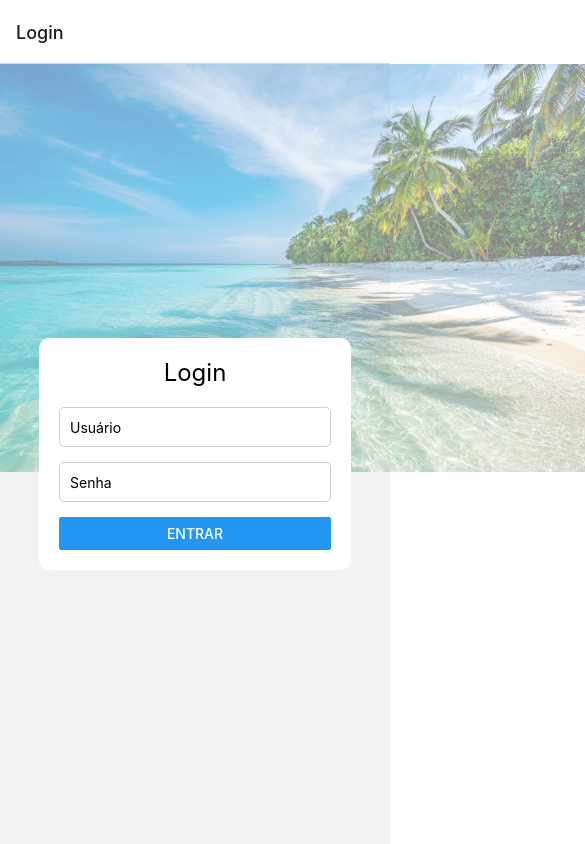
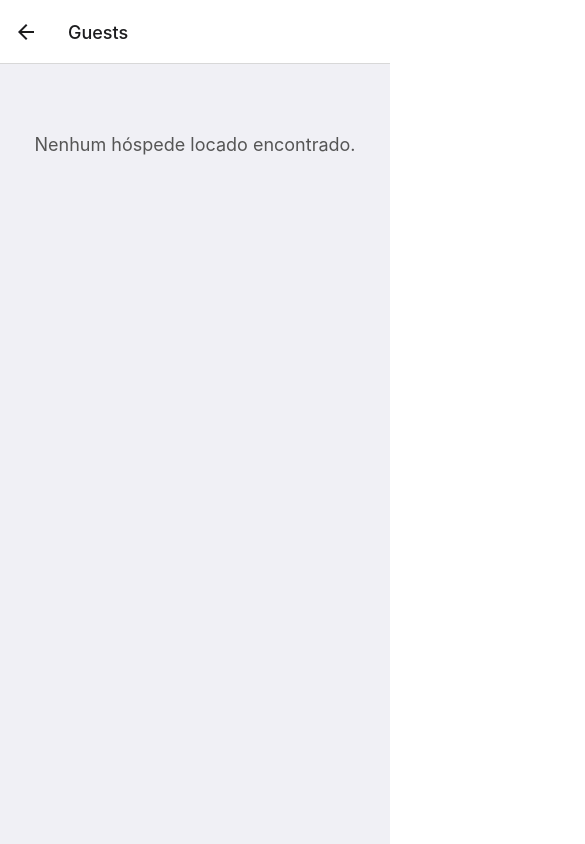
Before and after one commit to AlexandreLiberatto/app-posada, a React Native app: screen /Guests in a window 390 px wide. Before the commit this address had no page. Shown: the top 844 px of the page, 585 px wide, since content can reach past the window. Built offline with nearby package versions, Linux system fonts and the light colour scheme.

Commit message:
Criando página para exibir hospedes locados

```diff
--- a/src/navigation/AppNavigator.js
+++ b/src/navigation/AppNavigator.js
@@ -3,6 +3,7 @@ import { createNativeStackNavigator } from '@react-navigation/native-stack';
 import LoginScreen from '../screens/LoginScreen';
 import RoomsScreen from '../screens/RoomsScreen';
 import BookingScreen from '../screens/BookingScreen';
+import GuestsScreen from '../screens/GuestsScreen';
 
 const Stack = createNativeStackNavigator();
 
@@ -12,6 +13,7 @@ export default function AppNavigator() {
       <Stack.Screen name="Login" component={LoginScreen} />
       <Stack.Screen name="Rooms" component={RoomsScreen} />
       <Stack.Screen name="Booking" component={BookingScreen} />
+      <Stack.Screen name="Guests" component={GuestsScreen} />
     </Stack.Navigator>
   );
 }
--- /dev/null
+++ b/src/screens/GuestsScreen.js
@@ -0,0 +1,88 @@
+import React, { useState, useEffect } from 'react';
+import { View, Text, StyleSheet, ScrollView } from 'react-native';
+import AsyncStorage from '@react-native-async-storage/async-storage';
+
+export default function GuestsScreen() {
+  const [guests, setGuests] = useState([]);
+
+  useEffect(() => {
+    const fetchGuests = async () => {
+      try {
+        // Buscar hóspedes e quartos do AsyncStorage
+        const storedGuests = await AsyncStorage.getItem('guests');
+        const storedRooms = await AsyncStorage.getItem('rooms');
+
+        // Analisar os dados armazenados
+        const rooms = storedRooms ? JSON.parse(storedRooms) : [];
+        const guestsData = storedGuests ? JSON.parse(storedGuests) : [];
+
+        // Verifique a estrutura dos dados
+        console.log('Guests Data:', guestsData);
+        console.log('Rooms Data:', rooms);
+
+        // Filtrar hóspedes que estão em quartos ocupados
+        const occupiedGuests = guestsData.filter(guest =>
+          rooms.some(room => room.occupied && room.cpf === guest.cpf) // Certifique-se que cpf está correto
+        );
+
+        // Atualizar o estado com os hóspedes ocupados
+        setGuests(occupiedGuests);
+      } catch (error) {
+        console.error('Error fetching guests or rooms from AsyncStorage:', error);
+      }
+    };
+
+    // Chamar a função de busca quando o componente é montado
+    fetchGuests();
+  }, []);
+
+  return (
+    <ScrollView style={styles.container}>
+      {guests.length > 0 ? (
+        guests.map((guest, index) => (
+          <View key={index} style={styles.guestCard}>
+            <Text style={styles.guestInfo}><Text style={styles.label}>Nome:</Text> {guest.name}</Text>
+            <Text style={styles.guestInfo}><Text style={styles.label}>CPF:</Text> {guest.cpf}</Text>
+            <Text style={styles.guestInfo}><Text style={styles.label}>Email:</Text> {guest.email}</Text>
+            <Text style={styles.guestInfo}><Text style={styles.label}>Número de Pessoas:</Text> {guest.numPeople}</Text>
+          </View>
+        ))
+      ) : (
+        <Text style={styles.noGuestsText}>Nenhum hóspede locado encontrado.</Text>
+      )}
+    </ScrollView>
+  );
+}
+
+const styles = StyleSheet.create({
+  container: {
+    padding: 20,
+    backgroundColor: '#f0f0f5',
+  },
+  guestCard: {
+    backgroundColor: '#fff',
+    padding: 20,
+    borderRadius: 10,
+    marginBottom: 15,
+    shadowColor: '#000',
+    shadowOffset: { width: 0, height: 2 },
+    shadowOpacity: 0.1,
+    shadowRadius: 5,
+    elevation: 2,
+  },
+  guestInfo: {
+    fontSize: 16,
+    marginBottom: 8,
+    color: '#333',
+  },
+  label: {
+    fontWeight: 'bold',
+    color: '#000',
+  },
+  noGuestsText: {
+    fontSize: 18,
+    textAlign: 'center',
+    marginTop: 50,
+    color: '#555',
+  },
+});
--- a/src/screens/RoomsScreen.js
+++ b/src/screens/RoomsScreen.js
@@ -1,5 +1,5 @@
 import React, { useState, useEffect } from 'react';
-import { View, Text, Button, StyleSheet, ScrollView, Alert } from 'react-native';
+import { View, Text, Button, StyleSheet, ScrollView, Alert, TouchableOpacity } from 'react-native';
 import AsyncStorage from '@react-native-async-storage/async-storage';
 import { useFocusEffect } from '@react-navigation/native';
 
@@ -69,6 +69,12 @@ export default function RoomsScreen({ navigation }) {
             ) : (
               <Button title="Locar" onPress={() => handleBook(room.id)} />
             )}
+            <TouchableOpacity
+              style={styles.button}
+              onPress={() => navigation.navigate('Guests')}
+            >
+              <Text style={styles.buttonText}>Ver Hóspedes Locados</Text>
+            </TouchableOpacity>
           </View>
         ))}
       </View>
@@ -103,4 +109,21 @@ const styles = StyleSheet.create({
     fontSize: 15, // Aumenta um pouco o tamanho da fonte
     marginBottom: 10,
   },
+  button: {
+    backgroundColor: '#4CAF50',
+    padding: 15,
+    borderRadius: 10,
+    alignItems: 'center',
+    marginTop: 20,
+    shadowColor: '#000',
+    shadowOffset: { width: 0, height: 2 },
+    shadowOpacity: 0.2,
+    shadowRadius: 5,
+    elevation: 3,
+  },
+  buttonText: {
+    color: '#fff',
+    fontSize: 18,
+    fontWeight: 'bold',
+  },
 });
```
